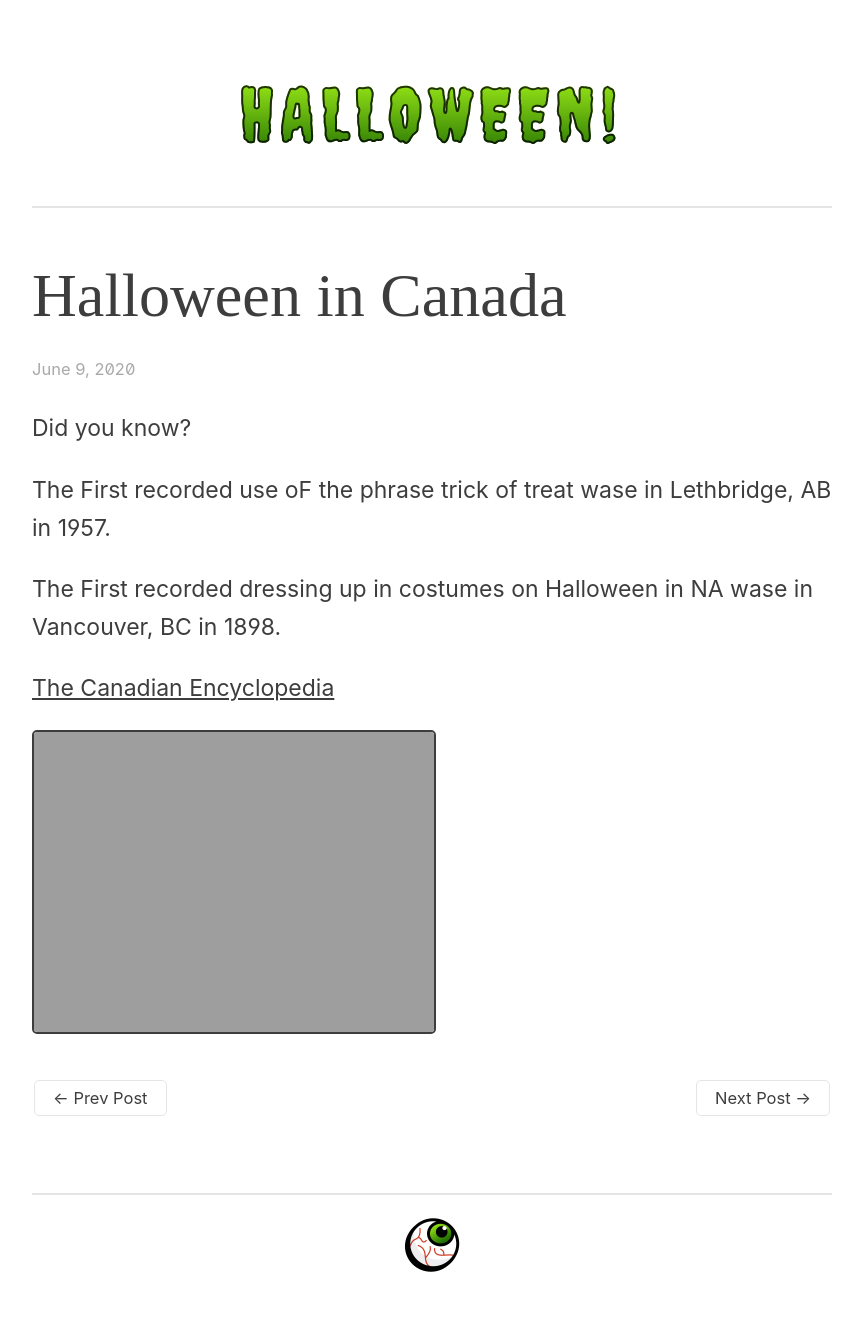
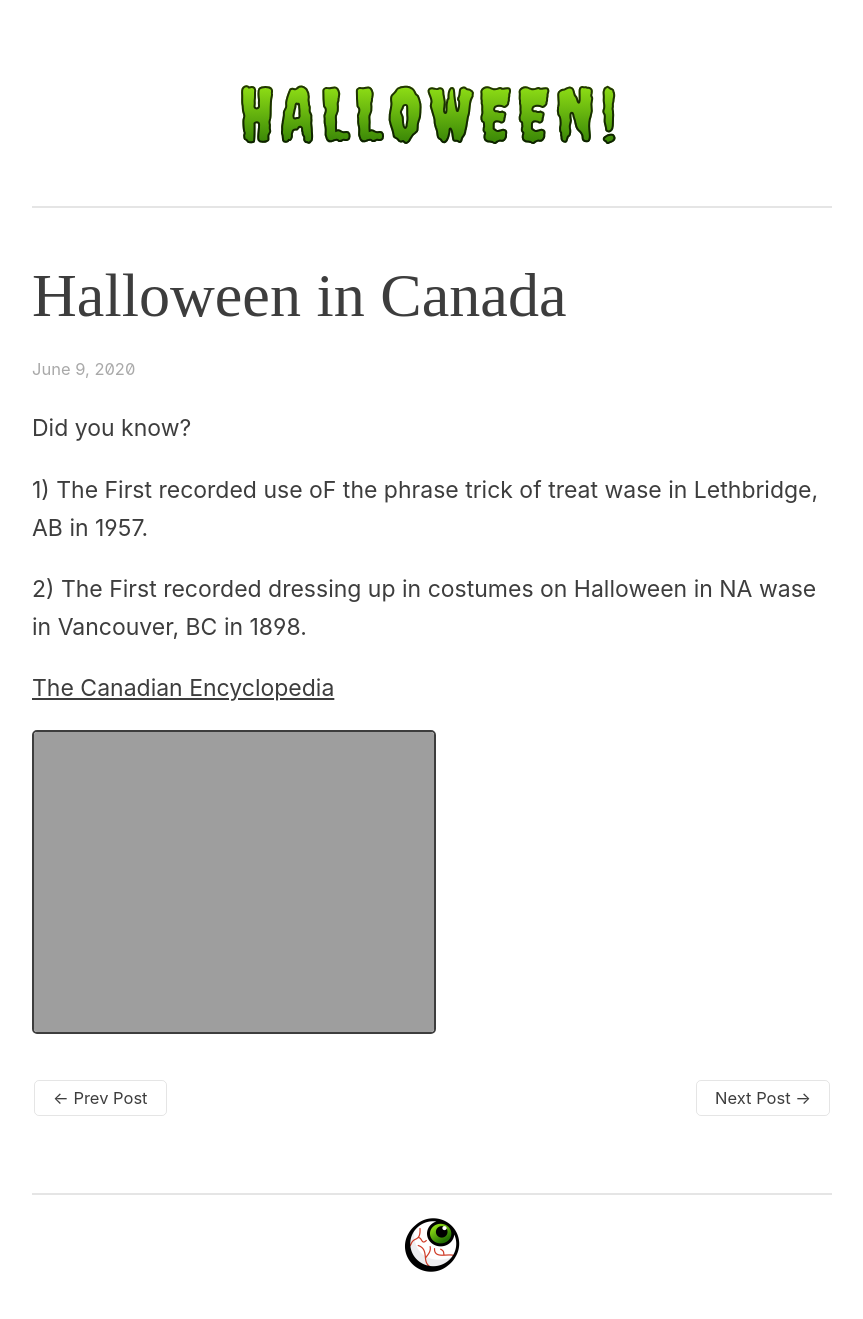
Before and after one commit to lmw13/lmw13, a Jekyll site: the page built from _posts/2020-06-09-halloweenincanada.md, in a window 1280 px wide. Shown: the whole page, without its empty margins (208-1071 px from the left). Built offline with Jekyll 4.4.1, drawn with Linux system fonts in a browser that asks for light colours; some web fonts are replaced.

Commit message:
Update 2020-06-09-halloweenincanada.md

```diff
--- a/_posts/2020-06-09-halloweenincanada.md
+++ b/_posts/2020-06-09-halloweenincanada.md
@@ -6,9 +6,9 @@ date: 2020-06-09
 
 Did you know?<!--more-->
 
-1. The First recorded use oF the phrase trick of treat wase in Lethbridge, AB in 1957.
+1) The First recorded use oF the phrase trick of treat wase in Lethbridge, AB in 1957.
 
-2. The First recorded dressing up in costumes on Halloween in NA wase in Vancouver, BC in 1898.
+2) The First recorded dressing up in costumes on Halloween in NA wase in Vancouver, BC in 1898.
 
 [The Canadian Encyclopedia](https://thecanadianencyclopedia.ca/en)
 
```
